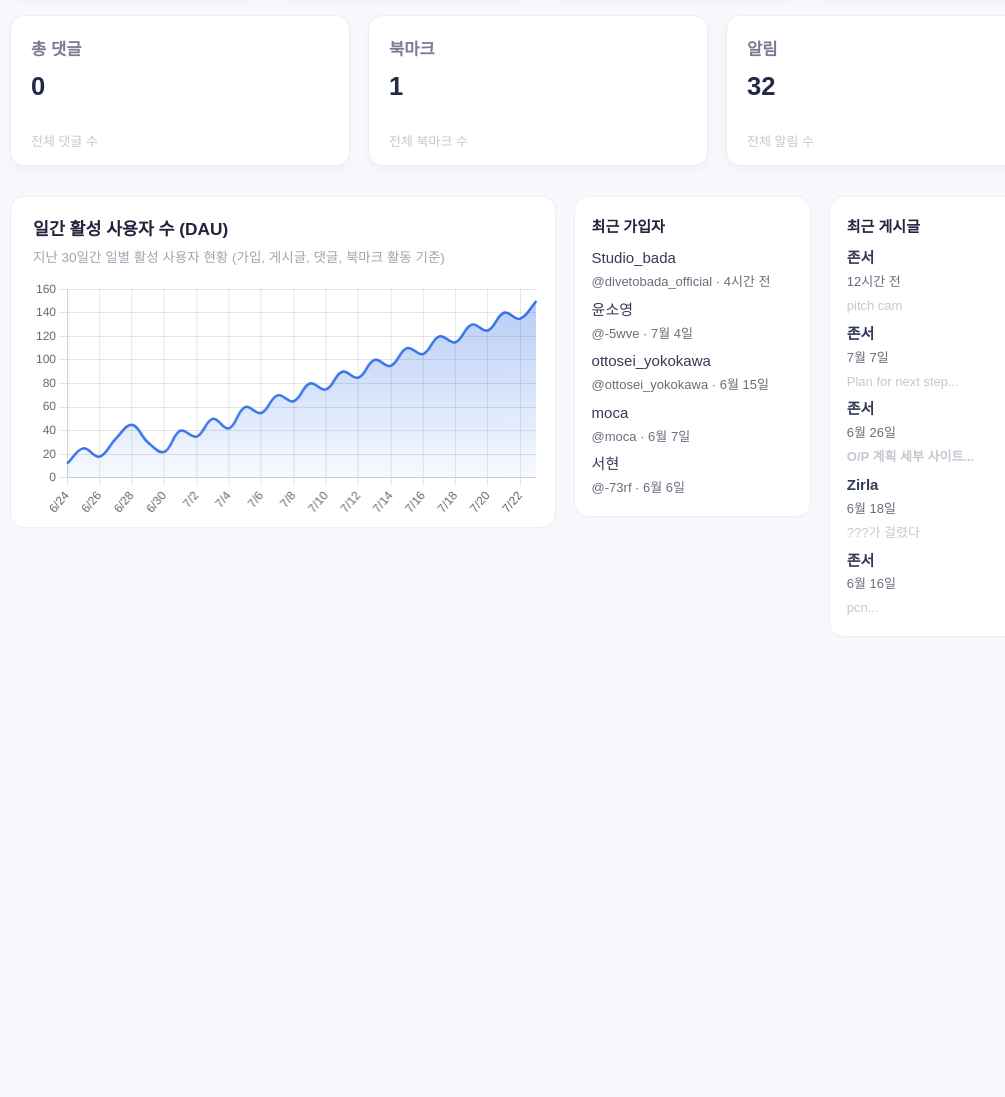
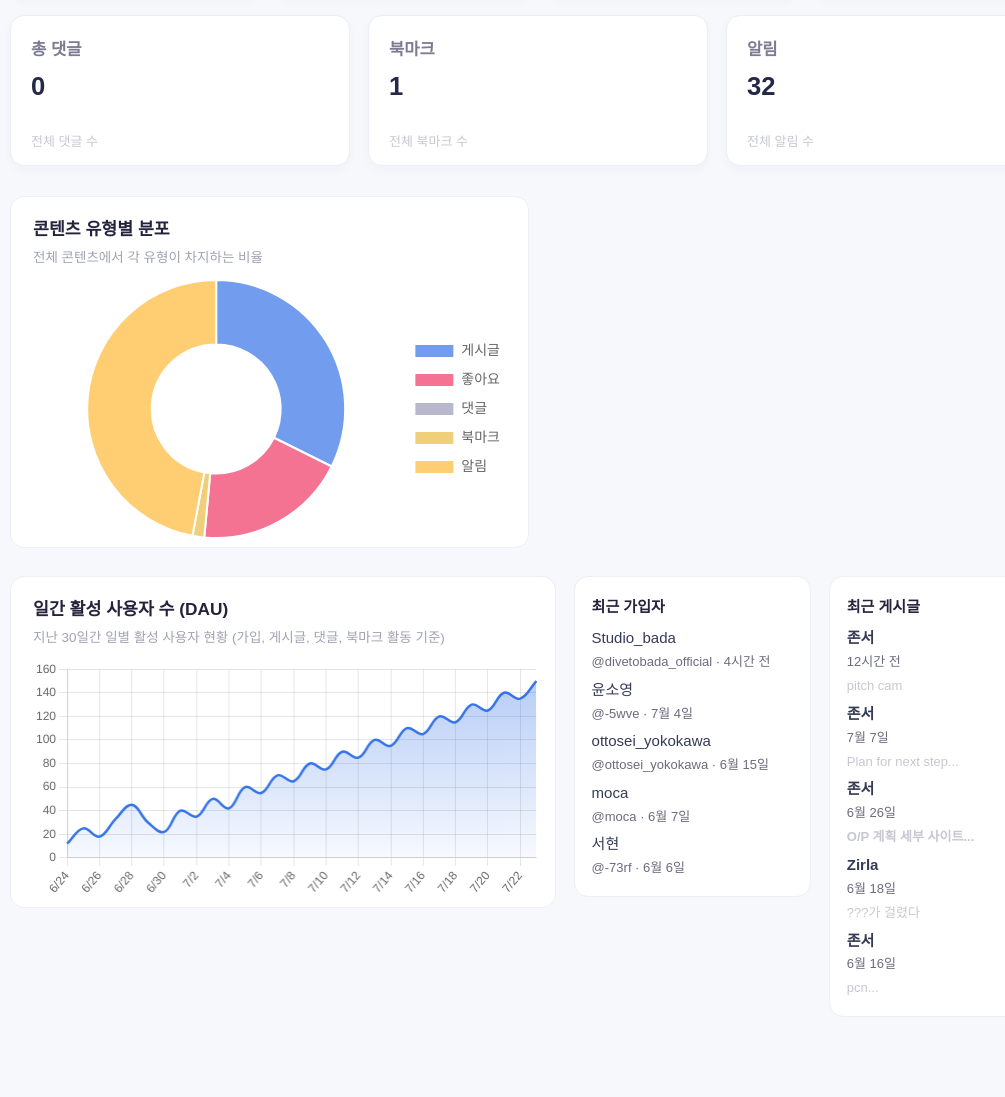
Before and after one commit to ataraxia7899/Dashboard_in_django, a Django app: page / in a window 1280 px wide. Shown: the part 361-1458 px from the top of the page, without its empty margins (102-1107 px from the left). Before the commit the page ends 976 px from the top, so only its background shows below. Run offline with Django 5.2, Linux system fonts and the light colour scheme.

Commit message:
콘텐츠 유형별 분포도를 차트로 표시해주는 요소 추가

```diff
--- a/static/dashboard.css
+++ b/static/dashboard.css
@@ -128,6 +128,12 @@ body {
 	gap: 18px;
 	align-items: start;
 }
+.dash-grid-secondary {
+	display: grid;
+	grid-template-columns: 1fr 1fr;
+	gap: 18px;
+	margin-top: 30px;
+}
 .chart-card {
 	background: #fff;
 	border-radius: 14px;
--- a/templates/dashboard.html
+++ b/templates/dashboard.html
@@ -72,6 +72,17 @@
 					</div>
 				</div>
 				<!-- Chart + Lists -->
+				<div class="dash-grid-secondary">
+					<div class="chart-card">
+						<div class="chart-title">콘텐츠 유형별 분포</div>
+						<div class="chart-desc">
+							전체 콘텐츠에서 각 유형이 차지하는 비율
+						</div>
+						<div class="chart-graph" style="height: 260px">
+							<canvas id="contentPieChart"></canvas>
+						</div>
+					</div>
+				</div>
 				<div class="dash-grid">
 					<div class="chart-card">
 						<div class="chart-title">일간 활성 사용자 수 (DAU)</div>
@@ -151,11 +162,11 @@
 						</div>
 					</a>
 				</div>
-				<br />
 			</main>
 		</div>
 		<script>
 			document.addEventListener('DOMContentLoaded', function () {
+				// DAU Chart
 				const ctx = document.getElementById('dauChart').getContext('2d');
 
 				const labels = Array.from({ length: 30 }, (_, i) => {
@@ -220,6 +231,44 @@
 						},
 					},
 				});
+
+				// Content Distribution Chart
+				const contentCtx = document
+					.getElementById('contentPieChart')
+					.getContext('2d');
+				const contentPieChart = new Chart(contentCtx, {
+					type: 'doughnut',
+					data: {
+						labels: ['게시글', '좋아요', '댓글', '북마크', '알림'],
+						datasets: [
+							{
+								label: '콘텐츠 수',
+								data: [22, 13, 0, 1, 32], // From status cards
+								backgroundColor: [
+									'rgba(55, 116, 231, 0.7)',
+									'rgba(239, 56, 101, 0.7)',
+									'rgba(155, 155, 183, 0.7)',
+									'rgba(233, 187, 65, 0.7)',
+									'rgba(255, 185, 56, 0.7)',
+								],
+								borderColor: '#fff',
+								borderWidth: 2,
+								hoverOffset: 4,
+							},
+						],
+					},
+					options: {
+						responsive: true,
+						maintainAspectRatio: false,
+						plugins: {
+							legend: {
+								position: 'right',
+								labels: { padding: 15, font: { size: 14 } },
+							},
+							title: { display: false },
+						},
+					},
+				});
 			});
 		</script>
 	</body>
```
